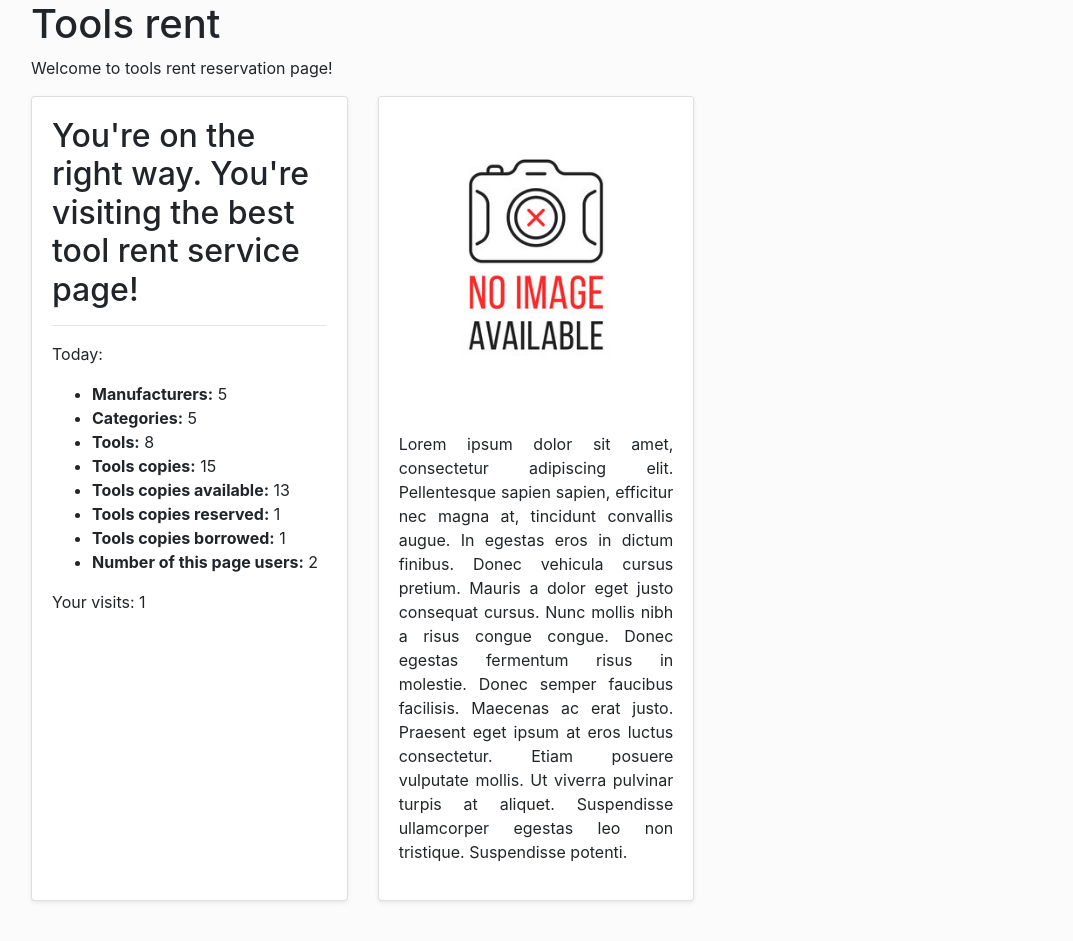
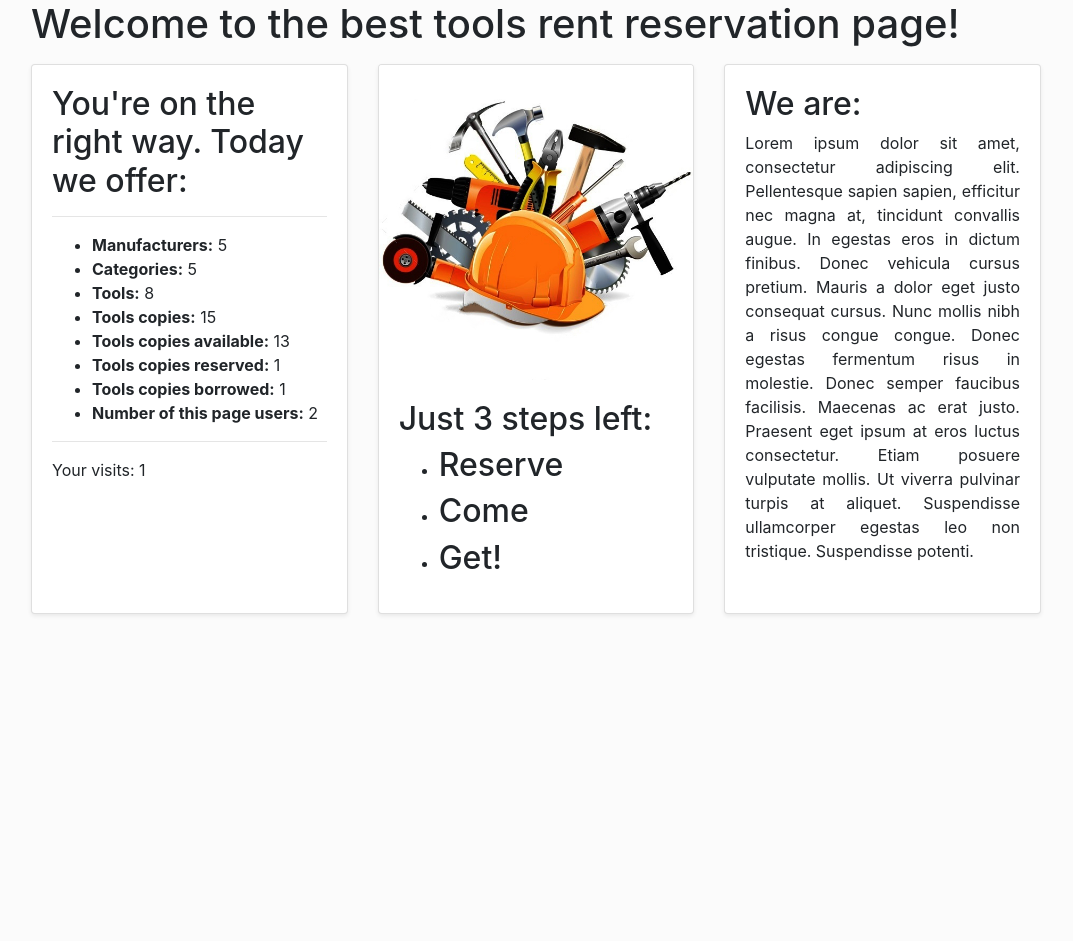
Before and after one commit to TomasSm1978/pythonProject_IFSP, a Django app: page / in a window 1280 px wide. Shown: the part 72-1013 px from the top of the page, without its empty margins (0-1073 px from the left). After the commit the page ends 687 px from the top, so only its background shows below. Run offline with Django 4.2, Linux system fonts and the light colour scheme; data comes from the database, SQL or seed files in the repository; both versions use the stored data as it was after the commit; parts of the project's set-up code (start-up, migrations or seed data) failed here and were passed over; some libraries are stand-ins or nearby versions.

Commit message:
Home page updated

```diff
--- a/templates/home.html
+++ b/templates/home.html
@@ -1,15 +1,14 @@
 {% extends "base.html" %}
 {% block content %}
 {% load static %}
-  <h1>Tools rent</h1>
-  <p>Welcome to tools rent reservation page!</p>
+  <h1>Welcome to the best tools rent reservation page!</h1>
+  <p></p>
   <div class="row">
     <div class="col-md-4 d-flex align-items-stretch">
       <div class="card mb-4 shadow-sm">
         <div class="card-body">
-          <h2>You're on the right way. You're visiting the best tool rent service page!</h2>
+          <h2>You're on the right way. Today we offer:</h2>
           <hr>
-          <p>Today:</p>
           <ul>
           <li><strong>Manufacturers:</strong> {{ num_manufacturers }}</li>
           <li><strong>Categories:</strong> {{ num_category }}</li>
@@ -20,14 +19,29 @@
           <li><strong>Tools copies borrowed:</strong> {{ num_toolcopy_borrowed }}</li>
           <li><strong>Number of this page users:</strong> {{ num_users }}</li>
         </ul>
+          <hr>
         <p>Your visits: {{ num_visits }}</p>
         </div>
       </div>
     </div>
     <div class="col-md-4 d-flex align-items-stretch">
       <div class="card mb-4 shadow-sm">
-        <img src="{% static 'img/no-image.jpg' %}" class="card-img-top">
+        <img src="{% static 'img/Tools-with-Helmet.jpg' %}" class="card-img-top">
         <div class="card-body">
+          <h2>Just 3 steps left:</h2>
+          <ul>
+            <li><h2>Reserve</h2></li>
+            <li><h2>Come</h2></li>
+            <li><h2>Get!</h2></li>
+          </ul>
+
+        </div>
+      </div>
+    </div>
+    <div class="col-md-4 d-flex align-items-stretch">
+      <div class="card mb-4 shadow-sm">
+        <div class="card-body">
+          <h2>We are:</h2>
           <p class="text-justify">Lorem ipsum dolor sit amet, consectetur adipiscing elit. Pellentesque sapien sapien, efficitur nec magna at, tincidunt convallis augue. In egestas eros in dictum finibus. Donec vehicula cursus pretium. Mauris a dolor eget justo consequat cursus. Nunc mollis nibh a risus congue congue. Donec egestas fermentum risus in molestie. Donec semper faucibus facilisis. Maecenas ac erat justo. Praesent eget ipsum at eros luctus consectetur. Etiam posuere vulputate mollis. Ut viverra pulvinar turpis at aliquet. Suspendisse ullamcorper egestas leo non tristique. Suspendisse potenti.</p>
         </div>
       </div>
```
Also changed, not shown: db.sqlite3, static/img/Tools-with-Helmet.jpg (added).
